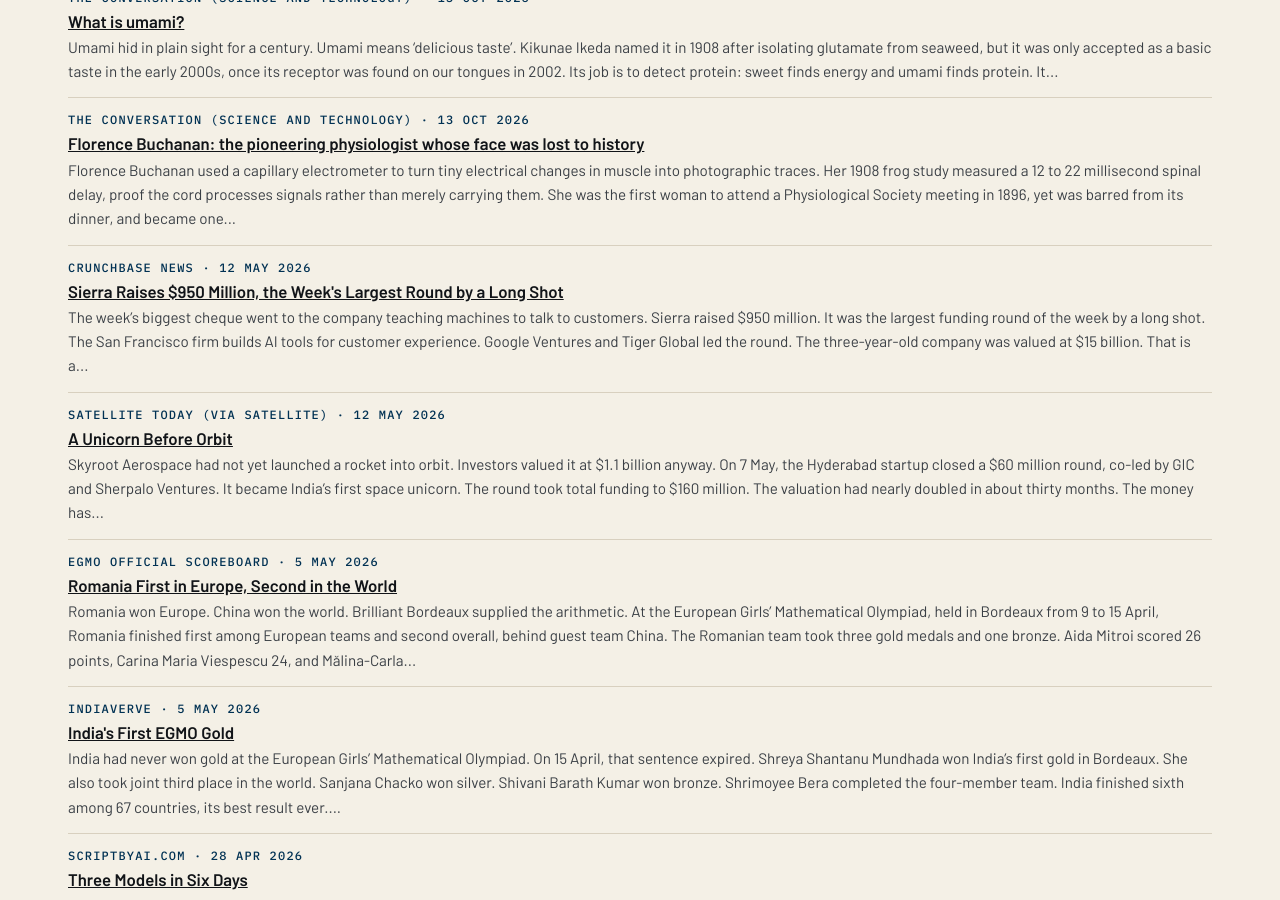
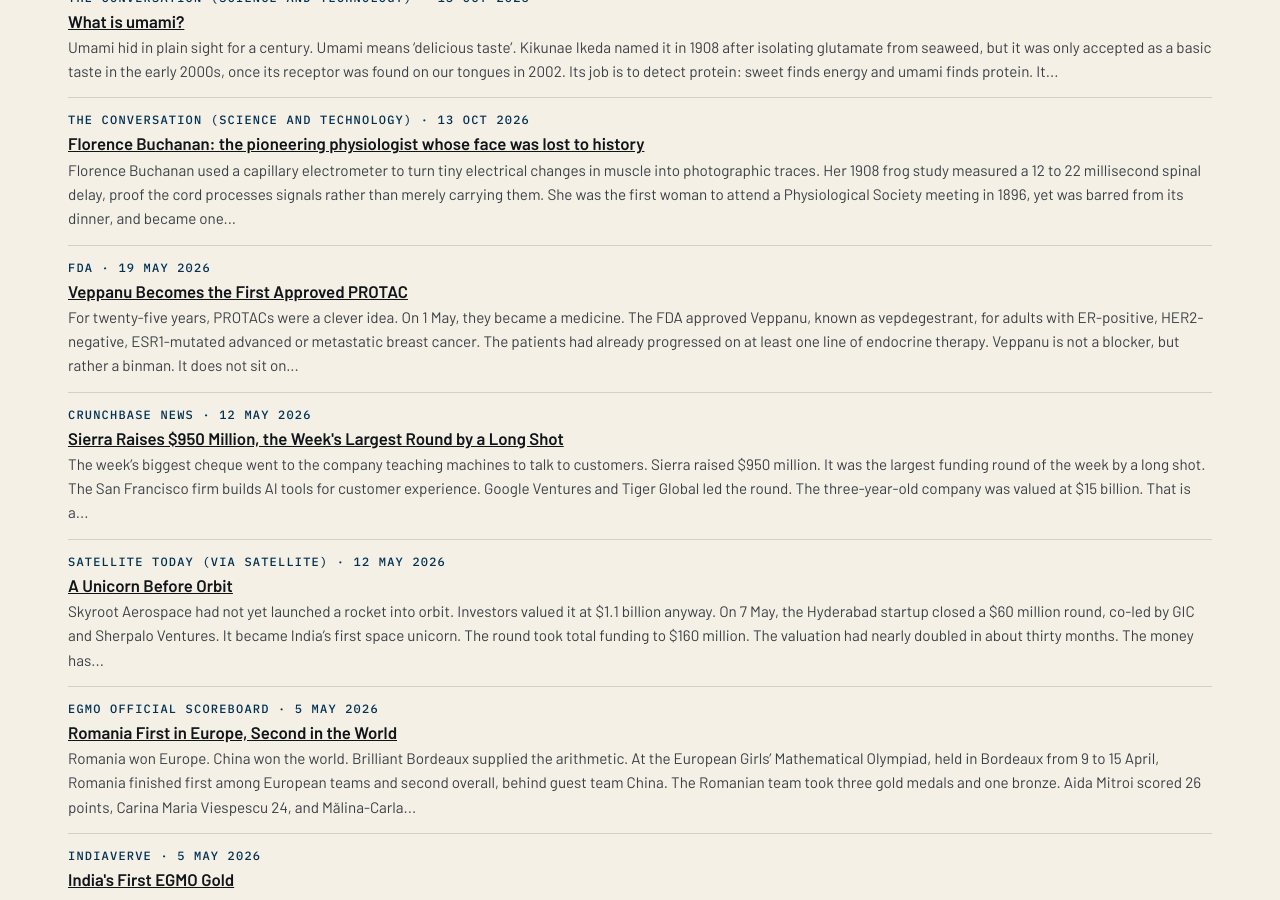
Before and after one commit to katz-news/katz.news, a Jekyll site: the page built from briefs/index.html, in a window 1280 px wide and 900 px high, scrolled down 14549 px. Built offline with Jekyll 4.4.1, drawn with Linux system fonts in a browser that asks for light colours.

Commit message:
Publish 2026-11-06

```diff
--- a/_data/build.yml
+++ b/_data/build.yml
@@ -1 +1 @@
-published_at: 2026-11-06T19:33:17Z
+published_at: 2026-11-06T19:34:04Z
--- /dev/null
+++ b/_posts/briefs/2026-11-06-veppanu-becomes-the-first-approved-protac.md
@@ -0,0 +1,19 @@
+---
+published: true
+title: Veppanu Becomes the First Approved PROTAC
+date: 2026-05-19
+section: science
+source_name: FDA
+source_url: https://www.fda.gov/drugs/resources-information-approved-drugs/fda-approves-vepdegestrant-er-positive-her2-negative-esr1-mutated-advanced-or-metastatic-breast
+---
+For twenty-five years, PROTACs were a clever idea. On 1 May, they became a medicine.
+
+The FDA approved Veppanu, known as vepdegestrant, for adults with ER-positive, HER2-negative, ESR1-mutated advanced or metastatic breast cancer. The patients had already progressed on at least one line of endocrine therapy.
+
+Veppanu is not a blocker, but rather a binman. It does not sit on the oestrogen receptor and hope for the best. It hauls the receptor to the cell's own disposal machinery and has it destroyed.
+
+The evidence came from the VERITAC-2 trial. In 270 patients with ESR1 mutations, median progression-free survival was 5.0 months on Veppanu, against 2.1 months on fulvestrant. The risk of progression or death fell by 43 percent.
+
+The drug was developed by Arvinas with Pfizer. It is taken as a 200 mg tablet once daily. The FDA also approved a companion test to find the ESR1 mutation.
+
+A quarter-century of chemistry has produced a deliberate demolition of a disease-driving protein. The undruggable just got a demolition date.
```
